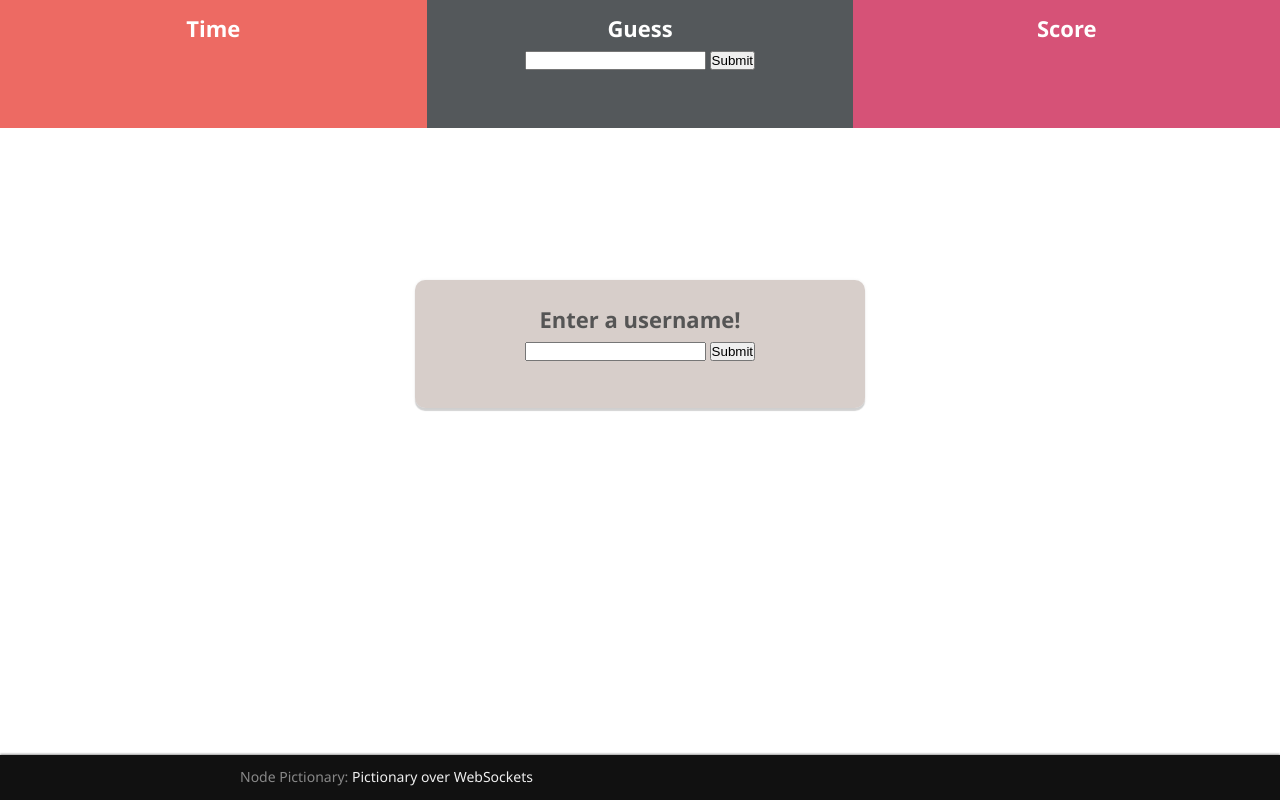
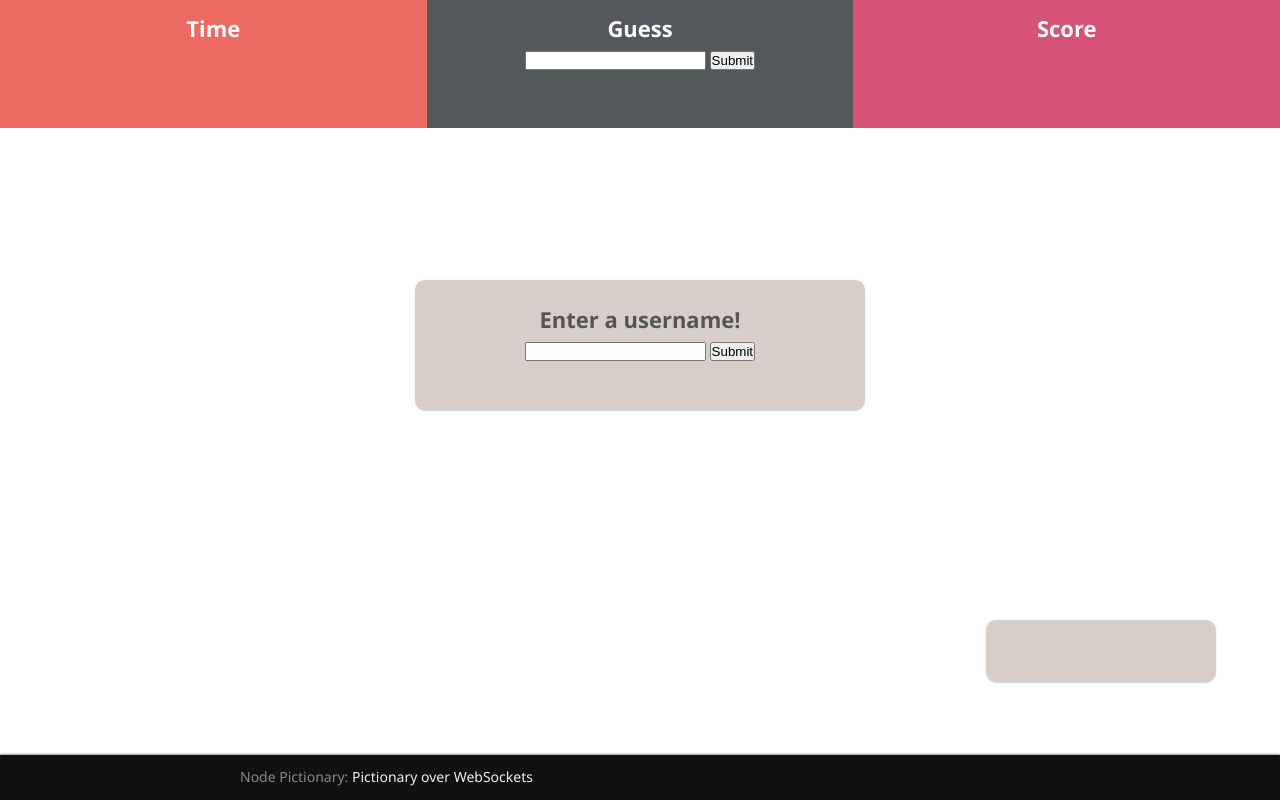
Before and after one commit to mitchswaldman/node-pictionary, a website: page public/index.html in a window 1280 px wide. Drawn offline with nearby package versions, Linux system fonts and the light colour scheme; no server answers.

Commit message:
Add in lower text box. Animate message box to move away from pictures.

```diff
--- a/Game.js
+++ b/Game.js
@@ -51,6 +51,7 @@ Game.prototype.addMember = function(socket, username) {
 		this.memberSocketDict[member.socketId] = socket;
 	}
 	member.team = team.name;
+	socket.emit('teaminfo', {member: member});
 }
 
 Game.prototype.dropMember = function(socket) {
--- a/public/assets/css/styles.css
+++ b/public/assets/css/styles.css
@@ -36,6 +36,21 @@
 #blueTeamImage {
 	border: 5px solid #22A7F0;
 	margin: 10px;
+}
+
+#usernameDisplay {
+	position: fixed;
+	background-color: rgba(199,186,180, 0.7);
+	width: 200px;
+	height: 30px;
+	bottom: 15%;
+	right: 5%;
+	margin: -120px 0 0 -225px;
+	text-align: center;
+	padding: 15px;
+	border-radius: 10px;
+	box-shadow: 0 0 3px rgba(100, 100, 100, 0.1), 0 3px 1px #D4D4D4;
+	color: #FFF;
 }
 
 /*-------------------------
--- a/public/assets/js/script.js
+++ b/public/assets/js/script.js
@@ -128,6 +128,7 @@ $(function(){
 	});
 
 	socket.on('drawingreview', function(data){
+		$('#user_message').animate({top: '85%'}, 500, function(){setTimeout(function(){$('#user_message').animate({top: '50%'}, 500);}, 4000)});
 		ctx.clearRect(0, 0, canvas.width(), canvas.height());
         // display drawings on canvas
         // clear canvas
@@ -145,6 +146,13 @@ $(function(){
         redImage.height = canvas.height() / canvasRatio;
 		console.log('drawing review');
 		console.log(data);
+	});
+
+	socket.on('teaminfo', function(data){
+		console.log('teaminfo');
+		console.log(data);
+		$('#usernameDisplay').html(data.member.username + '. You are on the ' + data.member.team);
+		$('#usernameDisplay').css({'background-color': String(data.member.team).includes('Red') ? '#F22613' : '#22A7F0'});
 	});
 
 	socket.on('gameover', function(data){
--- a/public/index.html
+++ b/public/index.html
@@ -32,14 +32,15 @@
 			<button id="username_button">Submit</button>
 		</hgroup>
 
+		<div class="row" id="imageContainer">
+			<img id="blueTeamImage" />
+			<img id="redTeamImage" />
+		</div>
+
 		<hgroup id="user_message">
 			<h1 id="message"></h1>
 		</hgroup>
 
-		<div class="row" id="imageContainer">
-			<img id="blueTeamImage" />
-			<img id="redTeamImage" />
-		</div>
 
     	<div  class="row" id="mainBar">
 	        <div class="mainBox" id="timer">
@@ -57,6 +58,9 @@
 	        	<h2 id="score"></h2>
 	        </div>
         </div>
+        <div id="usernameDisplay">
+
+        </div>
         <footer>
 	        <h2><i>Node Pictionary:</i> Pictionary over WebSockets</h2>
         </footer>
```
